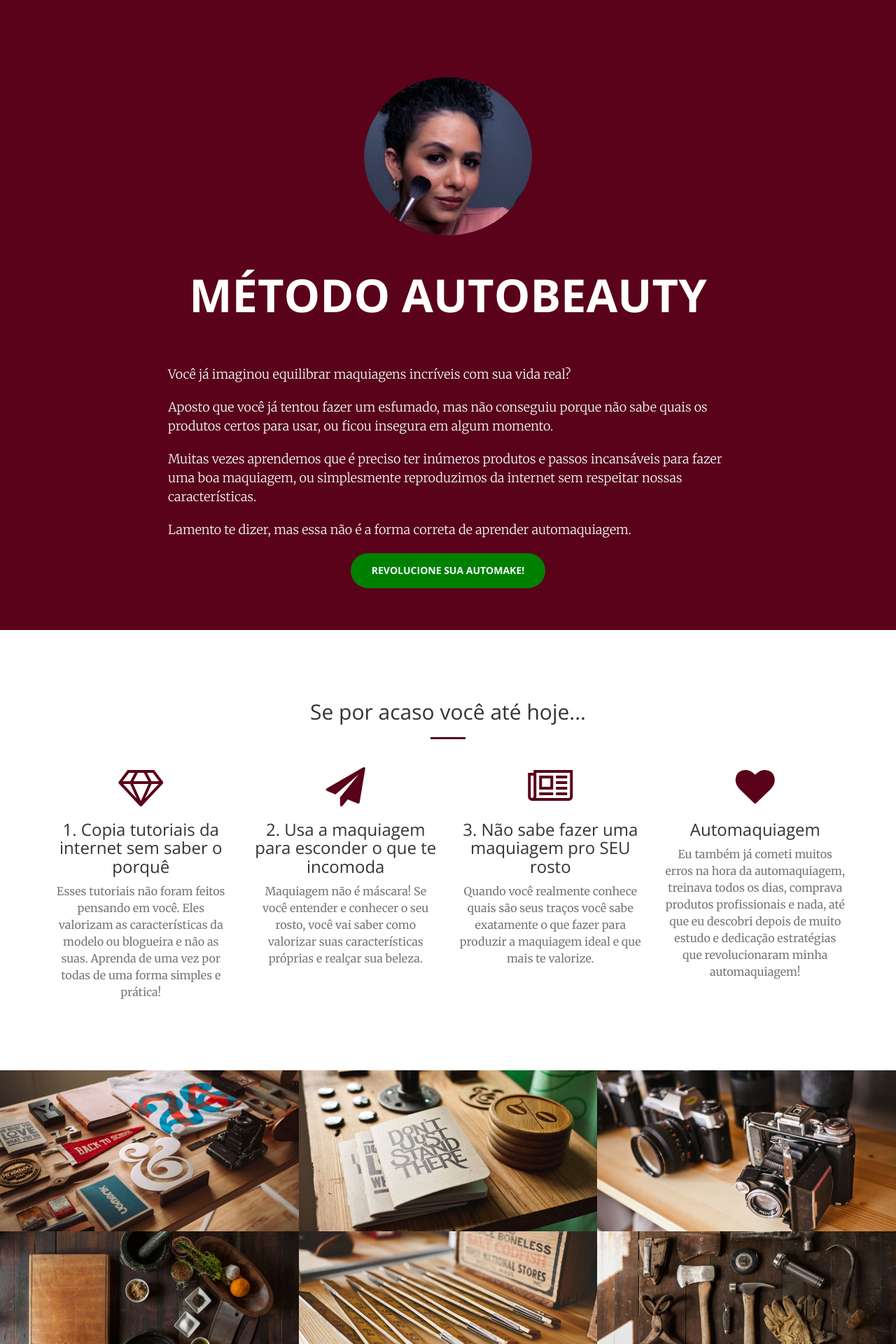
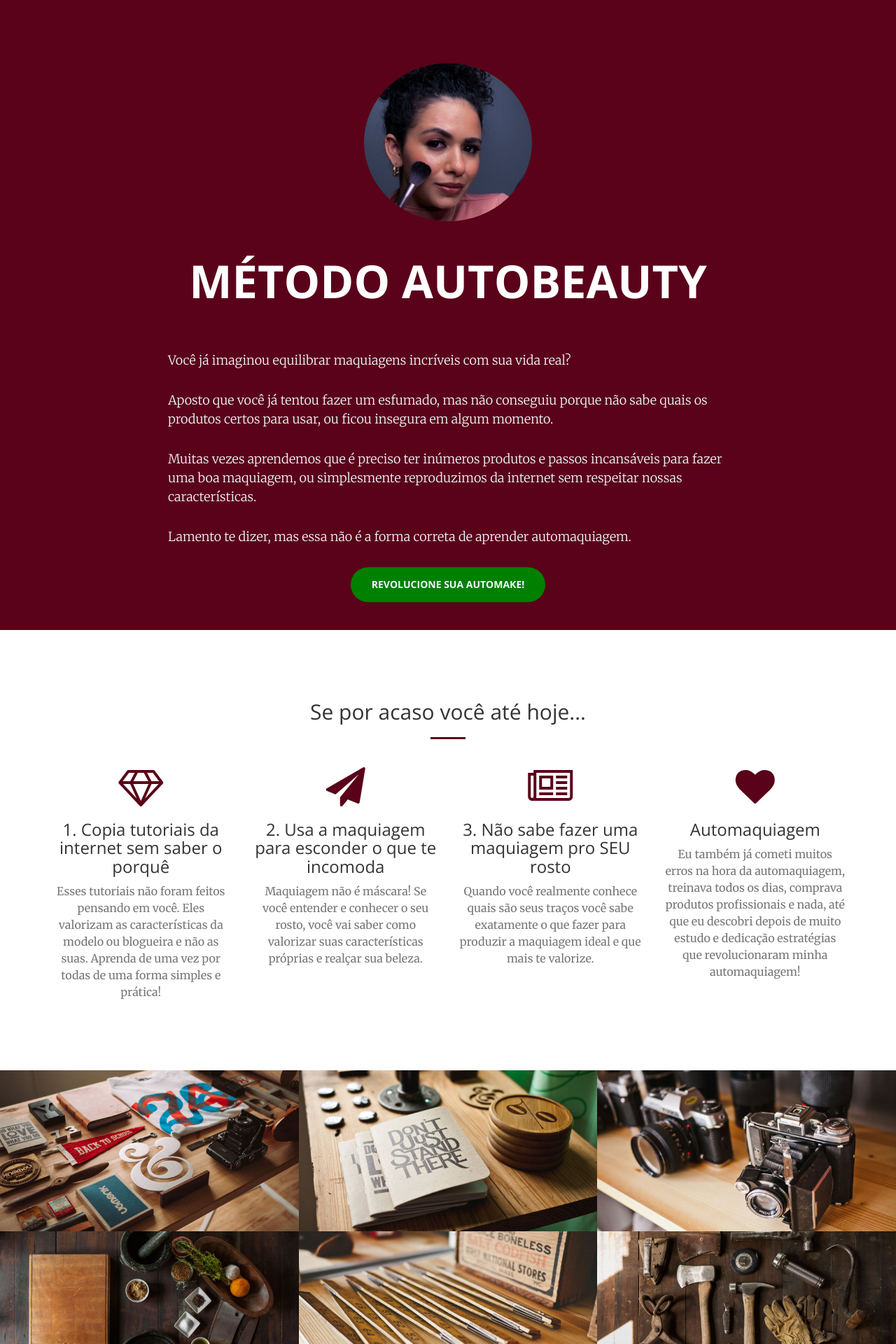
Before and after one commit to kellyeudenia/business-woman, a Jekyll site: the page built from index.html, in a window 1280 px wide. Shown: the top 1920 px of the page at 70% size. Built offline with Jekyll 4.4.1, drawn with Linux system fonts in a browser that asks for light colours.

Commit message:
Setup para a página de vendas.

```diff
--- a/_includes/header.html
+++ b/_includes/header.html
@@ -4,10 +4,10 @@
             <img src="img/profile/me.jpg" class="img-responsive"  style="border-radius: 50%; margin: 5% auto;" alt="Imagem de Eudenia Makeup segurando um pincel">
             <h1>MÉTODO AUTOBEAUTY</h1>
             <hr>
-            <p style="color: aliceblue; text-align: left; margin: 2% auto;" >Você já imaginou equilibrar maquiagens incríveis com sua vida real?</p>
-            <p style="color: aliceblue; text-align: left; margin: 2% auto;" >Aposto que você já tentou fazer um esfumado, mas não conseguiu porque não sabe quais os produtos certos para usar, ou ficou insegura em algum momento. </p>
-            <p style="color: aliceblue; text-align: left; margin: 2% auto;" >Muitas vezes aprendemos que é preciso ter inúmeros produtos e passos incansáveis para fazer uma boa maquiagem, ou simplesmente reproduzimos da internet sem respeitar nossas características. </p>
-            <p style="color: aliceblue; text-align: left; margin: 2% auto;" >Lamento te dizer, mas essa não é a forma correta de aprender automaquiagem.</p>
+            <p style="color: aliceblue; text-align: left; margin: 3% auto;" >Você já imaginou equilibrar maquiagens incríveis com sua vida real?</p>
+            <p style="color: aliceblue; text-align: left; margin: 3% auto;" >Aposto que você já tentou fazer um esfumado, mas não conseguiu porque não sabe quais os produtos certos para usar, ou ficou insegura em algum momento. </p>
+            <p style="color: aliceblue; text-align: left; margin: 3% auto;" >Muitas vezes aprendemos que é preciso ter inúmeros produtos e passos incansáveis para fazer uma boa maquiagem, ou simplesmente reproduzimos da internet sem respeitar nossas características. </p>
+            <p style="color: aliceblue; text-align: left; margin: 3% auto;" >Lamento te dizer, mas essa não é a forma correta de aprender automaquiagem.</p>
                 <a href="https://pay.hotmart.com/F76815503F" class="btn btn-default btn-xl wow tada" style="background-color: #008000; color: aliceblue;" target="_blank">REVOLUCIONE SUA AUTOMAKE!</a>
         </div>
     </div>
```
